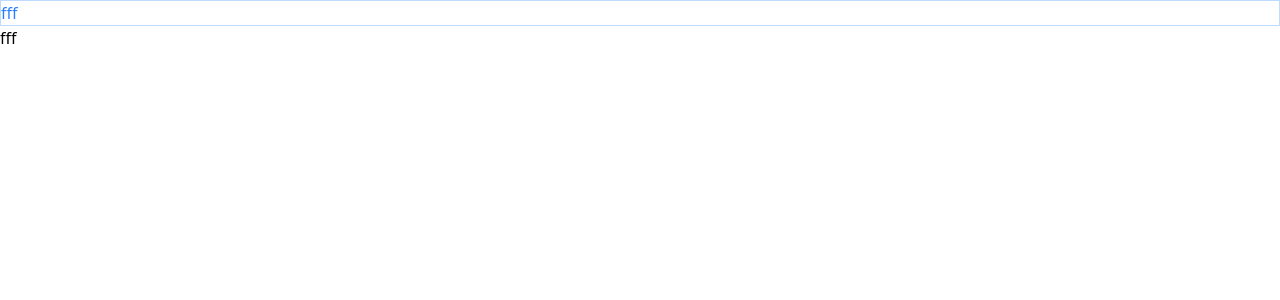
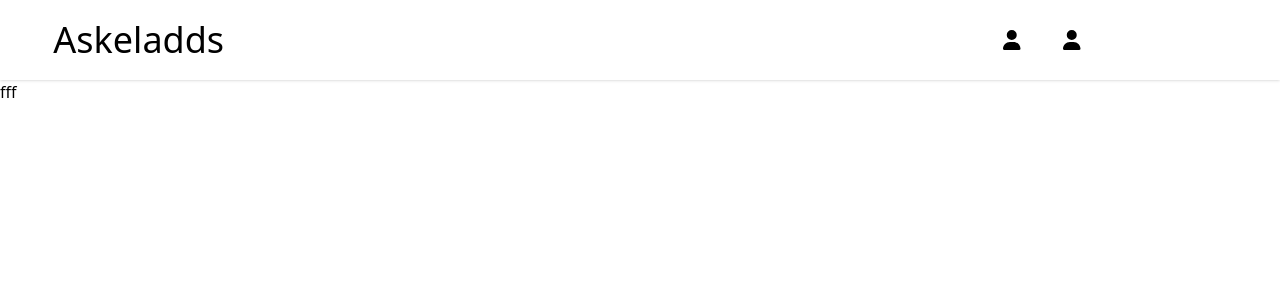
Before and after one commit to lommerusk113/askeladds-frontend, a Nuxt app in the folder frontend/: page /login in a window 1280 px wide. Shown: the top 300 px of the page. Built offline with nearby package versions, Linux system fonts and the light colour scheme.

Commit message:
## - Added header

```diff
--- a/frontend/components/header.vue
+++ b/frontend/components/header.vue
@@ -1,6 +1,15 @@
 <template>
-    <div class="border border-blue-200 text-blue-500">fff</div>
+    <div class="shadow py-5 flex justify-center">
+        <div class=" flex justify-between w-11/12">
+            <div class="text-4xl">Askeladds</div>
+            <div class="flex gap-5 w-1/5">
+                <MenuItem icon="user" />
+                <MenuItem icon="user" />
+            </div>
+        </div>
+    </div>
 </template>
 <script setup lang="ts">
 
+import MenuItem from "./utilities/MenuItem.vue";
 </script>
--- /dev/null
+++ b/frontend/components/utilities/Button.vue
@@ -0,0 +1,15 @@
+<template>
+    <button>{{text}}</button>
+</template>
+
+<script setup lang="ts">
+    type Props = {
+        text?: string
+    }
+
+    defineProps<Props>()
+</script>
+
+<style scoped>
+
+</style>
--- /dev/null
+++ b/frontend/components/utilities/Icon.vue
@@ -0,0 +1,19 @@
+<template>
+
+    <font-awesome-icon :icon="['fas', icon]" />
+</template>
+
+<script setup lang="ts">
+
+type Props = {
+    icon: string
+}
+
+defineProps<Props>()
+
+
+</script>
+
+<style scoped>
+
+</style>
--- /dev/null
+++ b/frontend/components/utilities/MenuItem.vue
@@ -0,0 +1,20 @@
+<template>
+    <div class="cursor-pointer hover:bg-gray-100 rounded-full h-10 w-10 flex justify-center items-center text-xl">
+        <Icon  :icon="icon" />
+    </div>
+</template>
+
+<script setup lang="ts">
+import Icon from "./Icon.vue";
+
+type Props = {
+    icon: string
+}
+
+defineProps<Props>()
+
+</script>
+
+<style scoped>
+
+</style>
--- a/frontend/nuxt.config.ts
+++ b/frontend/nuxt.config.ts
@@ -9,4 +9,6 @@ export default defineNuxtConfig({
   },
 
   compatibilityDate: "2025-02-20",
+
+  plugins: ["~/plugins/fontawesome"], // Added FontAwesome plugin
 });
--- a/frontend/package.json
+++ b/frontend/package.json
@@ -10,6 +10,9 @@
     "postinstall": "nuxt prepare"
   },
   "dependencies": {
+    "@fortawesome/fontawesome-svg-core": "^6.7.2",
+    "@fortawesome/free-solid-svg-icons": "^6.7.2",
+    "@fortawesome/vue-fontawesome": "^3.0.8",
     "@tailwindcss/postcss": "^4.0.7",
     "nuxt": "^3.15.4",
     "tailwindcss": "^4.0.7",
--- /dev/null
+++ b/frontend/plugins/fontawesome.ts
@@ -0,0 +1,11 @@
+import { library } from '@fortawesome/fontawesome-svg-core'
+import { faUser, faCoffee } from '@fortawesome/free-solid-svg-icons'
+import { FontAwesomeIcon } from '@fortawesome/vue-fontawesome'
+import { defineNuxtPlugin } from '#app'
+
+// Add icons to the library
+library.add(faUser, faCoffee)
+
+export default defineNuxtPlugin((nuxtApp) => {
+    nuxtApp.vueApp.component('FontAwesomeIcon', FontAwesomeIcon)
+})
```
Also changed, not shown: 1 other file (tests, documents, lock files or other folders).
